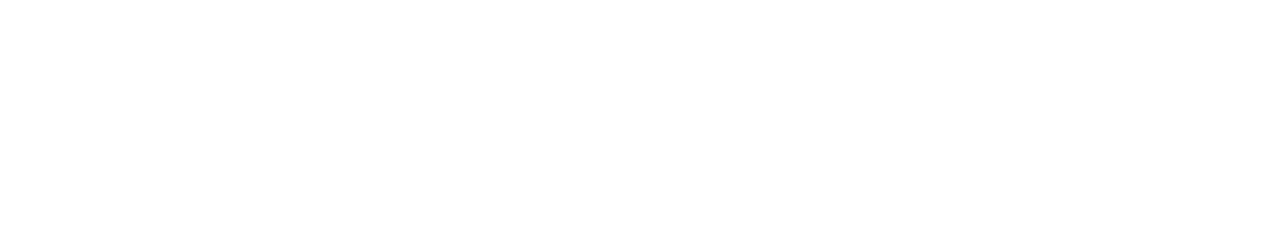
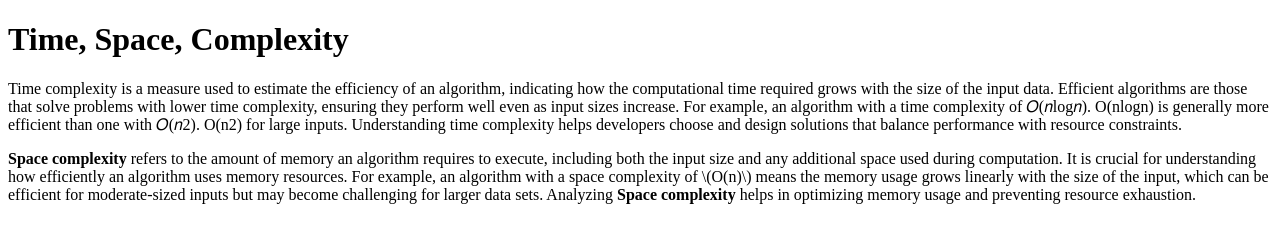
Before and after one commit to acciojob/time-and-space-complexity-jitesh-20, a website: page main.html in a window 1280 px wide. Drawn offline with Linux system fonts and the light colour scheme.

Commit message:
created a submission

```diff
--- a/main.html
+++ b/main.html
@@ -8,6 +8,18 @@
 
 <body>
 	<!-- the entire body must be written by student -->
+	<h1>Time, Space, Complexity</h1>
+	<p>
+		Time complexity is a measure used to estimate the efficiency of an algorithm, indicating how the computational time required grows with the size of the input data.
+		Efficient algorithms are those that solve problems with lower time complexity, ensuring they perform well even as input sizes increase.
+		For example, an algorithm with a time complexity of 𝑂(𝑛log𝑛). O(nlogn) is generally more efficient than one with 𝑂(𝑛2). O(n2) for large inputs.
+		Understanding time complexity helps developers choose and design solutions that balance performance with resource constraints.
+	</p>
+	<p>
+		<b>Space complexity</b> refers to the amount of memory an algorithm requires to execute, including both the input size and any additional space used during computation.
+		It is crucial for understanding how efficiently an algorithm uses memory resources. For example, an algorithm with a space complexity of \(O(n)\) means the memory usage grows linearly with the size of the input, which can be efficient for moderate-sized inputs but may become challenging for larger data sets.
+		Analyzing <b>Space complexity</b> helps in optimizing memory usage and preventing resource exhaustion.
+	</p>
     <script type="text/javascript" src="./script.js">
 </script>
 
```
